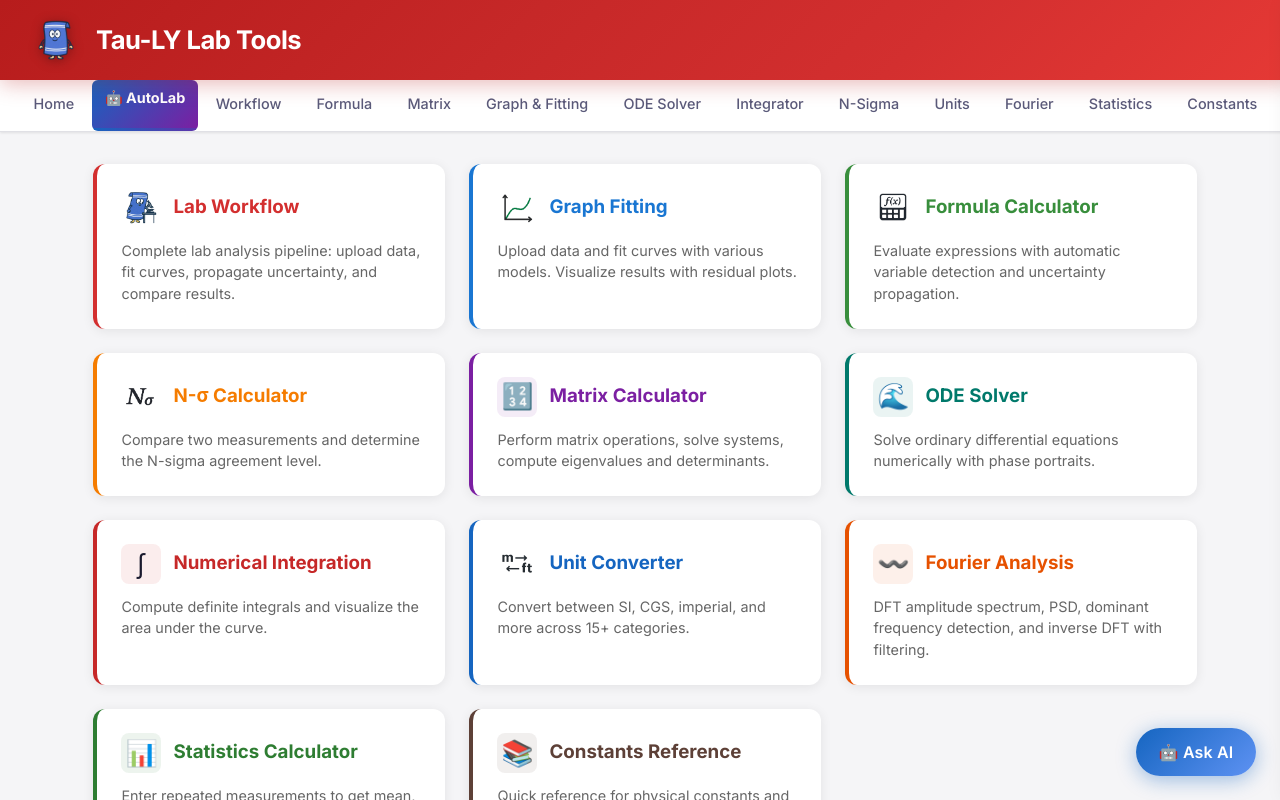
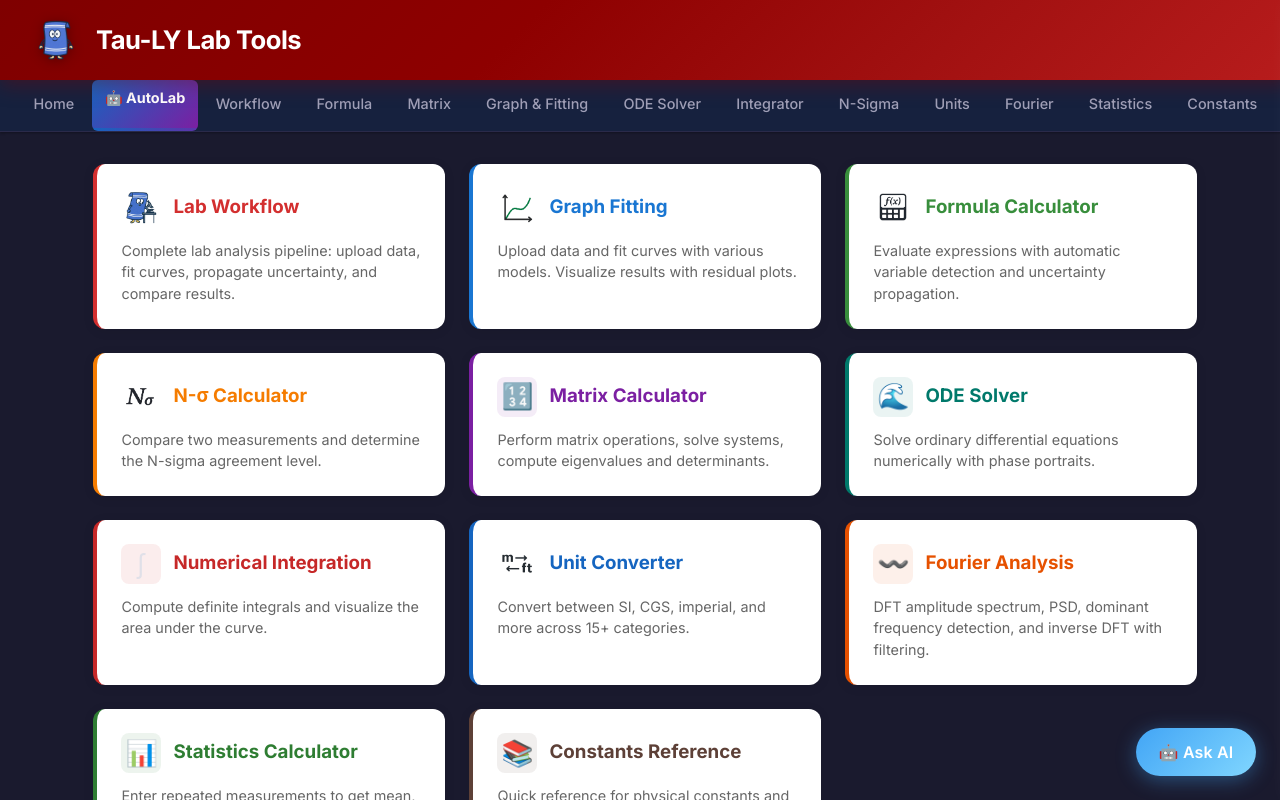
Before and after one commit to tauly420/antigravity-tau, a React (Vite) app in the folder frontend/: page / in a window 1280 px wide. Shown: the top 800 px of the page. Built offline with nearby package versions, Linux system fonts and the light colour scheme; what react-plotly.js would draw is missing.

Commit message:
feat(02-02): wire dark theme as default in App.tsx
- Add useEffect to set data-theme="dark" on document.documentElement
- Add data-theme="dark" attribute on app-container div
- Dual approach ensures both body and React tree get dark tokens

```diff
--- a/frontend/src/App.tsx
+++ b/frontend/src/App.tsx
@@ -1,3 +1,4 @@
+import { useEffect } from 'react';
 import { BrowserRouter as Router, Routes, Route, Link } from 'react-router-dom';
 import './styles/global.css';
 
@@ -19,10 +20,14 @@ import { AnalysisProvider } from './context/AnalysisContext';
 import Sidebar from './components/Sidebar';
 
 function App() {
+    useEffect(() => {
+        document.documentElement.setAttribute('data-theme', 'dark');
+    }, []);
+
     return (
         <AnalysisProvider>
             <Router>
-                <div className="app-container" style={{ display: 'flex' }}>
+                <div className="app-container" data-theme="dark" style={{ display: 'flex' }}>
                     <div style={{ flex: 1, display: 'flex', flexDirection: 'column', minHeight: '100vh' }}>
                         <header className="header">
                             <Link to="/" style={{ textDecoration: 'none', color: 'white', display: 'flex', alignItems: 'center', gap: '1rem' }}>
```
